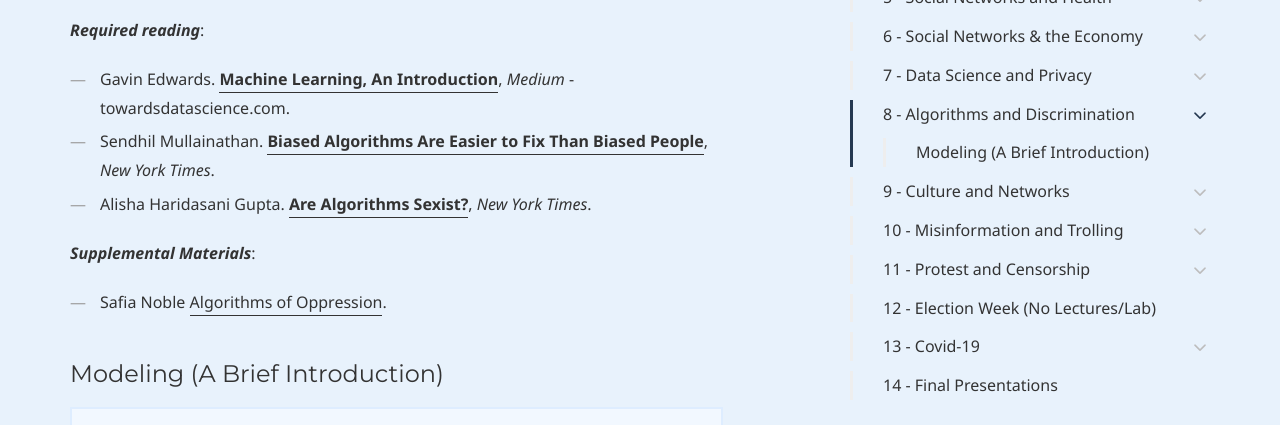
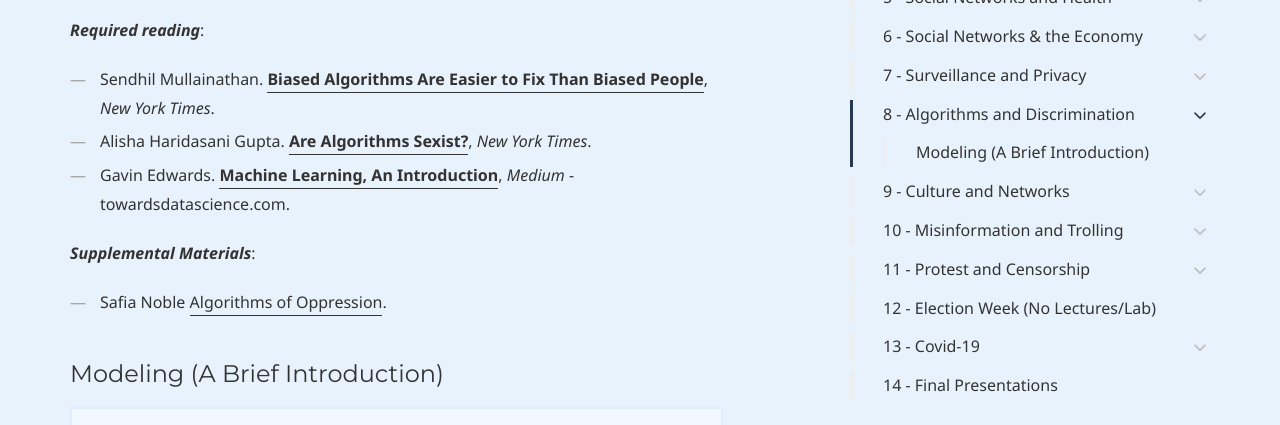
Before and after one commit to dssoc/dssoc.github.io, a Jekyll site: the page built from schedule.md, in a window 1280 px wide and 900 px high, scrolled down 12541 px, cut to the strip 192-617 px from the top of the window. Built offline with Jekyll 4.4.1, drawn with Linux system fonts in a browser that asks for light colours; some web fonts are replaced; some of the changed text lies outside the part shown.

Commit message:
Update schedule.md

```diff
--- a/schedule.md
+++ b/schedule.md
@@ -339,7 +339,7 @@ For these excercises, you will need the following datasets:<br/>
 </div>
 
 
-## 7 - Data Science and Privacy
+## 7 - Surveillance and Privacy
 <b><i><font color="#E84E4E">September 28-October 4</font></i></b>
 
 
@@ -400,9 +400,9 @@ allow="accelerometer; autoplay; encrypted-media; gyroscope; picture-in-picture"
 allowfullscreen></iframe>
 
 ***Required reading***:
-- Gavin Edwards. [**Machine Learning, An Introduction**](https://towardsdatascience.com/machine-learning-an-introduction-23b84d51e6d0), *Medium* - towardsdatascience.com.
 - Sendhil Mullainathan. [**Biased Algorithms Are Easier to Fix Than Biased People**](https://www.nytimes.com/2019/12/06/business/algorithm-bias-fix.html), *New York Times*.
 - Alisha Haridasani Gupta. [**Are Algorithms Sexist?**](https://www.nytimes.com/2019/11/15/us/apple-card-goldman-sachs.html), *New York Times*.
+- Gavin Edwards. [**Machine Learning, An Introduction**](https://towardsdatascience.com/machine-learning-an-introduction-23b84d51e6d0), *Medium* - towardsdatascience.com.
 
 ***Supplemental Materials***:
 - Safia Noble [Algorithms of Oppression](https://www.youtube.com/watch?v=6KLTpoTpkXo).
```
